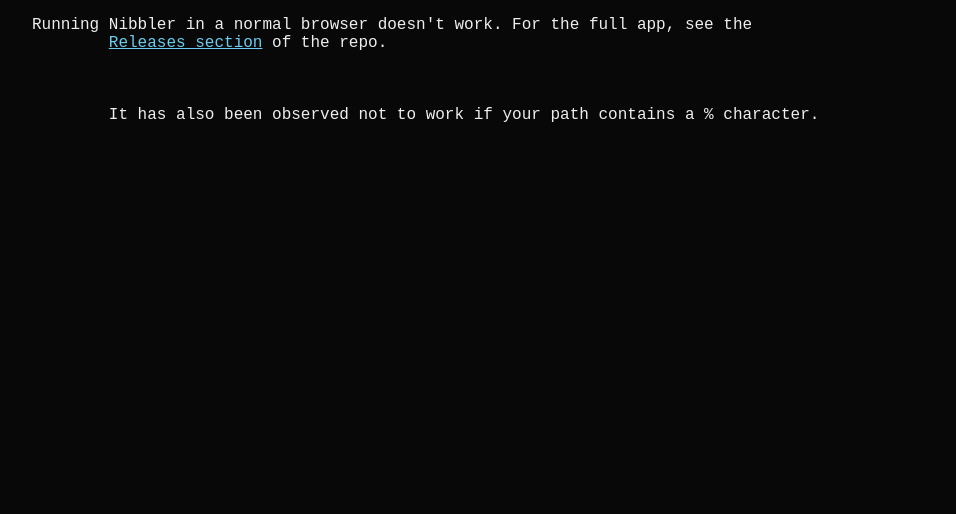
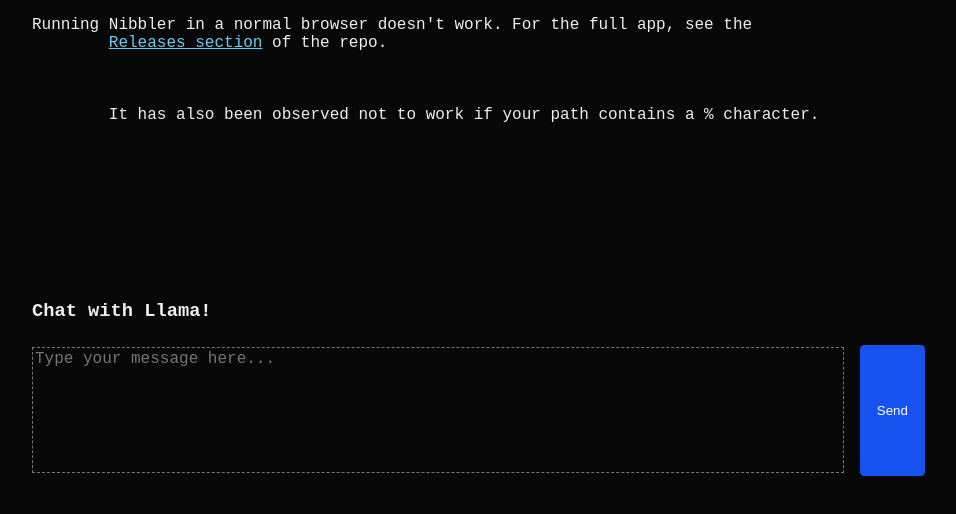
Before and after one commit to vivek-viswam-rv/cse-574-intro-to-ml-final-project, an Electron app: page src/nibbler.html in a window 1280 px wide. Shown: the whole page, without its empty margins (300-1256 px from the left). Drawn offline with Linux system fonts and the light colour scheme.

Commit message:
Added chatbox to the UI

```diff
--- a/src/nibbler.css
+++ b/src/nibbler.css
@@ -96,6 +96,8 @@
 	padding-right: 10px;				/* so the text doesn't get so near the scroll bar */
 	pointer-events: auto;
 	white-space: pre-wrap;
+	max-height: 200px;
+	height: max-content;
 }
 
 #graph {
@@ -123,6 +125,88 @@
 	font-size: 100%;
 	pointer-events: auto;
 	user-select: auto;
+	width: 39em;
+}
+
+.chat_wrapper {
+	margin: 0 0 0 1em;
+	pointer-events: auto;
+	font-family: monospace, monospace;
+	font-size: 100%;
+}
+
+#chat_title{
+	margin: 0 0 0.5em 0;
+}
+
+#chat_log {
+	overflow-y: scroll;
+	max-height: 250px;
+}
+
+#chat_container {
+	display: flex;
+}
+
+#chat_input {
+	grid-area: f;
+	height: 120px;
+	width: 85%;
+	margin: 1em 1em 1em 0;
+	background-color: #080808;
+	border-style: dashed;
+	caret-color: white;
+	color: #ffffff;
+	display: block;
+	font-family: monospace, monospace;
+	font-size: 100%;
+	user-select: auto;
+	resize: none;
+}
+
+#chat_input:focus {
+	outline: 2px dashed gray;
+	outline-offset: 4px;
+}
+
+#chat_send_btn {
+	appearance: button;
+	margin: 1em 0 1em 0;
+	background-color: #1652F0;
+	border: 1px solid #1652F0;
+	border-radius: 4px;
+	box-sizing: border-box;
+	color: #FFFFFF;
+	cursor: pointer;
+	line-height: 1.15;
+	overflow: visible;
+	padding: 12px 16px;
+	position: relative;
+	text-align: center;
+	text-transform: none;
+	transition: all 80ms ease-in-out;
+	user-select: none;
+	-webkit-user-select: none;
+	touch-action: manipulation;
+	width: fit-content;
+}
+
+#chat_send_btn:disabled {
+	opacity: .5;
+}
+
+#chat_send_btn:focus {
+	outline: 0;
+}
+
+#chat_send_btn:hover {
+	background-color: #0A46E4;
+	border-color: #0A46E4;
+}
+
+#chat_send_btn:active {
+	background-color: #0039D7;
+	border-color: #0039D7;
 }
 
 #movelist {
--- a/src/nibbler.html
+++ b/src/nibbler.html
@@ -23,15 +23,22 @@
 			<div id="statusbox">Starting up...</div>
 			<div id="infobox"></div>
 			<canvas id="graph"></canvas>
+			<div class="chat_wrapper">
+				<h3 id="chat_title">Chat with Llama!</h3>
+				<div id="chat_log">
+				</div>
+				<div id="chat_container">
+					<textarea id="chat_input" placeholder="Type your message here..." autocomplete="off"></textarea>
+					<button id="chat_send_btn" style="margin-top: 5px;">Send</button>
+				</div>
+			</div>
 
 		</div>
 
 		<input type="text" id="fenbox" value="">
 
 		<div id="movelist"></div>
-
 	</div>
-
 	<!-- Special hidden items that show up when needed -->
 
 	<div id="fullbox"><div id="fullbox_content"></div></div>
```
